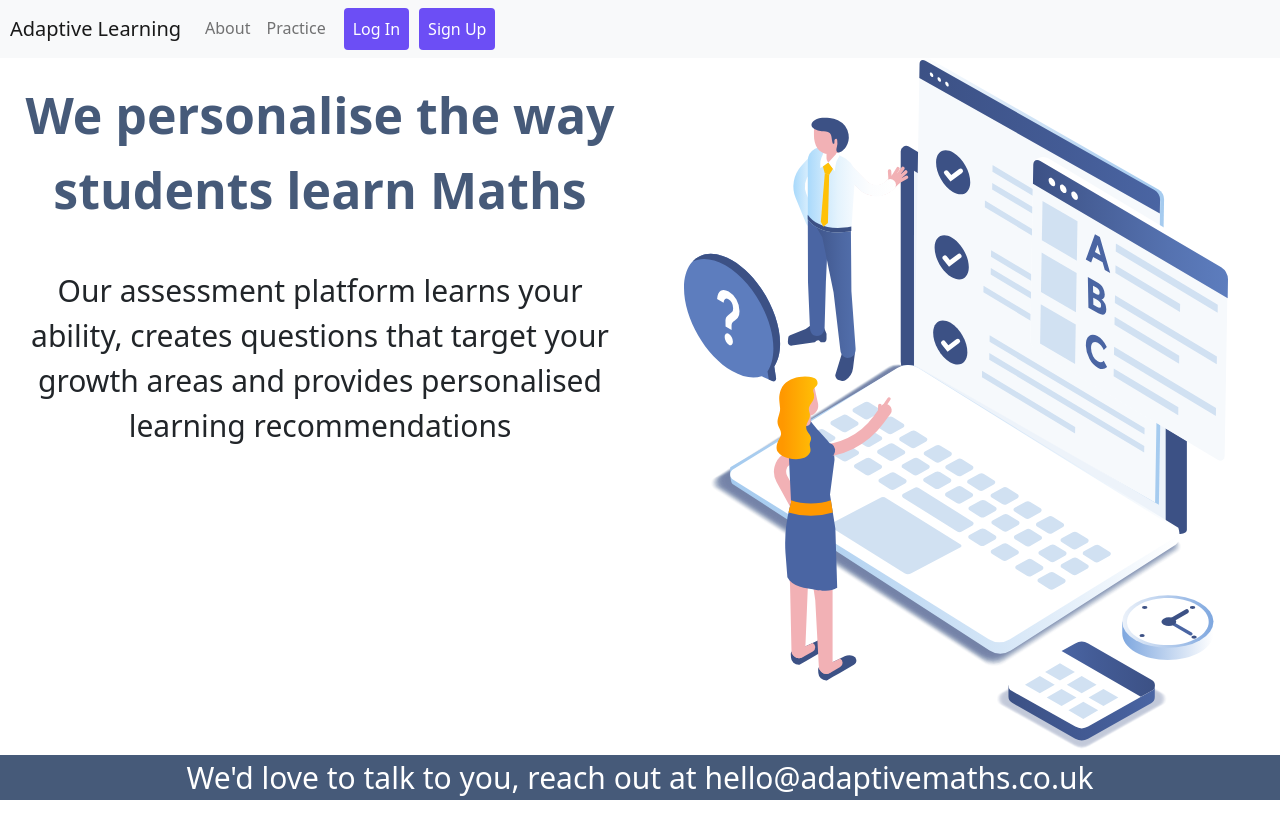
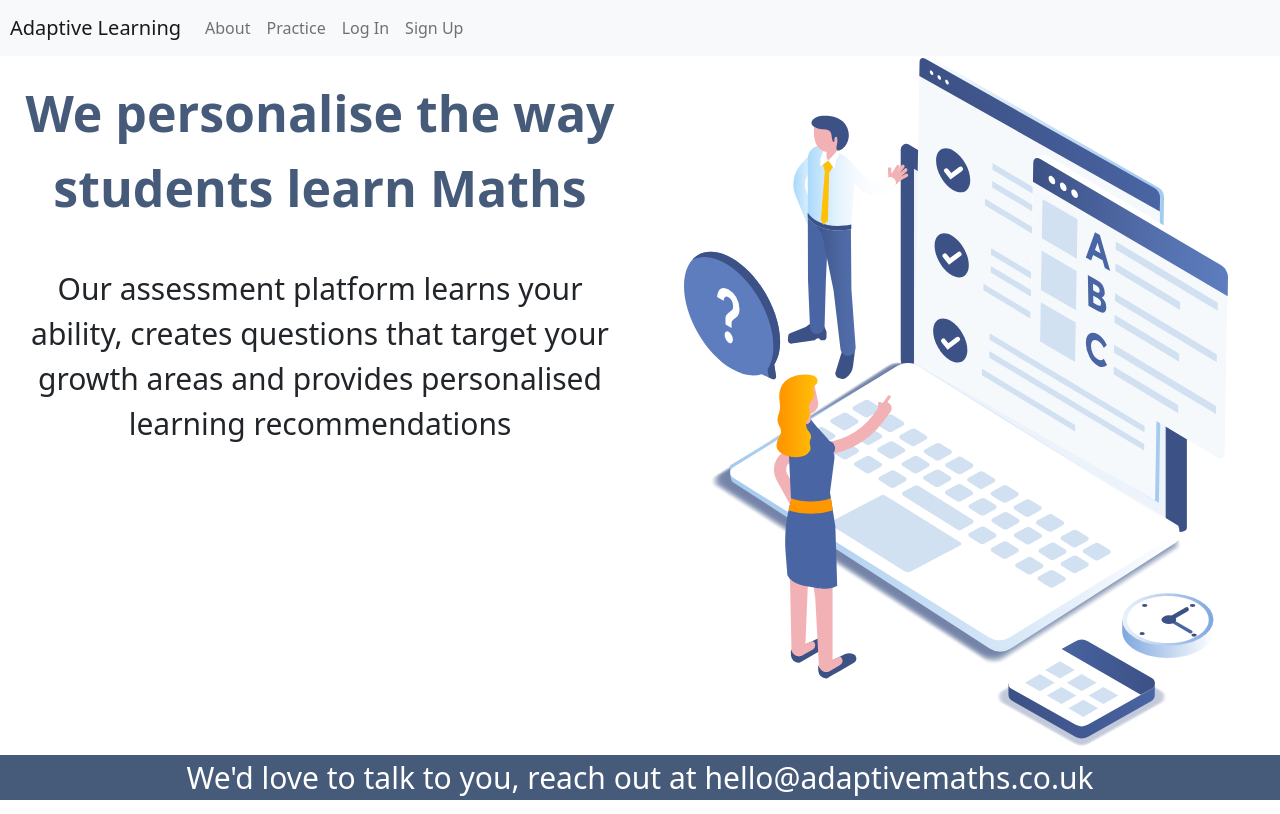
Before and after one commit to adaptivemaths/ALE, a React (Create React App) app in the folder frontend/: page / in a window 1280 px wide. Built offline with nearby package versions, Linux system fonts and the light colour scheme; no server answers.

Commit message:
Add link to login page in navbar

```diff
--- a/frontend/src/components/navbar/NavBar.js
+++ b/frontend/src/components/navbar/NavBar.js
@@ -12,8 +12,8 @@ export default class NavBar extends React.Component {
                 <Nav className="mr-auto">
                     <Nav.Link href="/about">About</Nav.Link>
                     <Nav.Link href="/practice">Practice</Nav.Link>
-                    <Nav.Link href="/" className="btn">Log In</Nav.Link>
-                    <Nav.Link href="/signup" className="btn">Sign Up</Nav.Link>
+                    <Nav.Link href="/login" className="login-btn">Log In</Nav.Link>
+                    <Nav.Link href="/signup" className="signup-btn">Sign Up</Nav.Link>
                 </Nav>
             </Navbar>
         )
```
